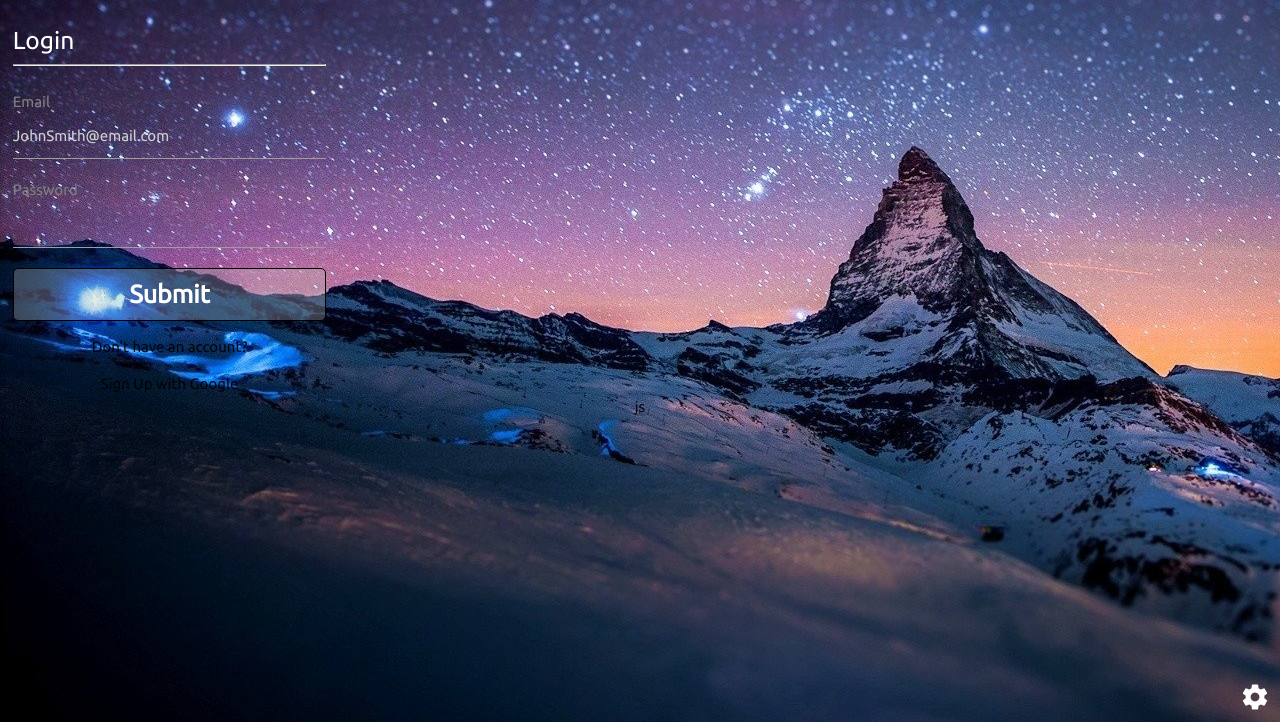
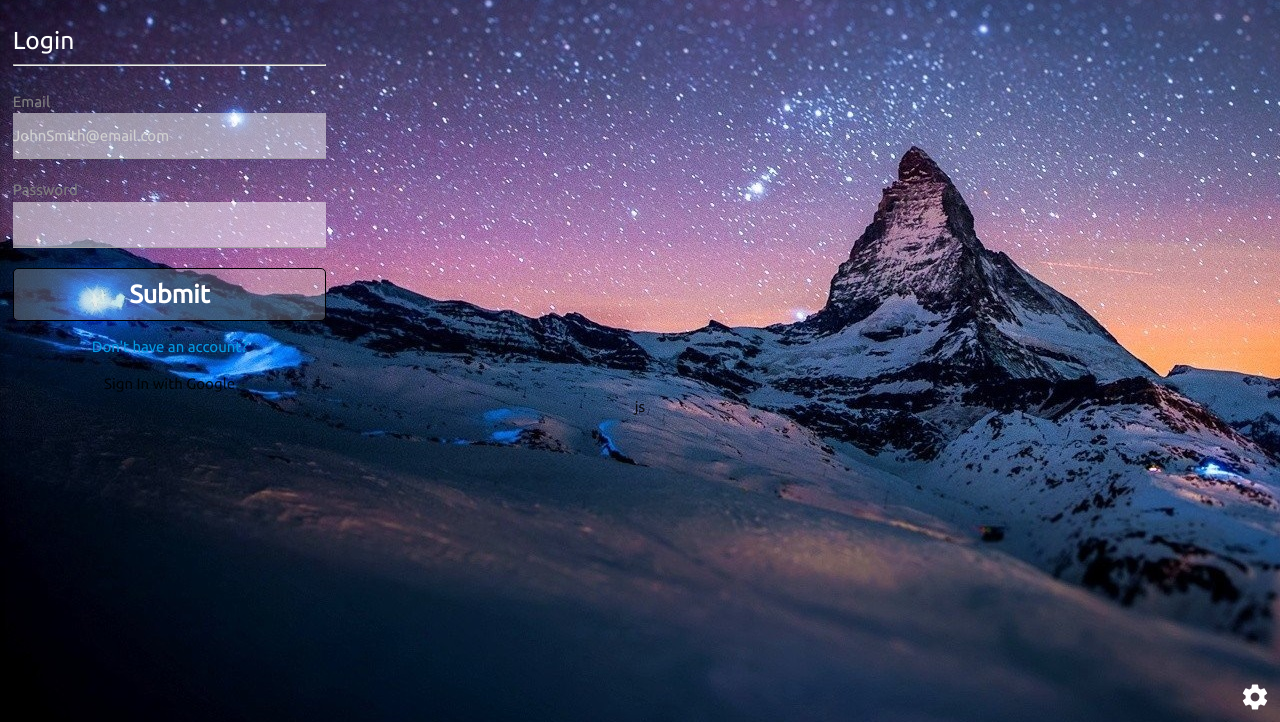
Before and after one commit to mkdinh/Group-Project-1, a plain HTML site: page login.html in a window 1280 px wide. Shown: the part 78-800 px from the top of the page. Drawn offline with nearby package versions, Linux system fonts and the light colour scheme; no server answers; a web font is replaced by a local one.

Commit message:
tweak input opacity

```diff
--- a/assets/css/style.css
+++ b/assets/css/style.css
@@ -101,6 +101,10 @@
 		color:grey;
 	}
 
+	#login-modal .input-field {
+		background-color: rgba(255, 255, 255, 0.5);
+	}
+
 	.login-submit{
 		border:1px solid black;
 		padding:10px;
--- a/assets/javascript/logic.js
+++ b/assets/javascript/logic.js
@@ -3,7 +3,7 @@
 // Initialize collapsible (uncomment the line below if you use the dropdown variation)
 $('.collapsible').collapsible();
 
- $(document).ready(function(){
+$(document).ready(function () {
   // the "href" attribute of the modal trigger must specify the modal ID that wants to be triggered
   $('.modal').modal();
 });
@@ -12,6 +12,8 @@
   e.preventDefault();
   $("#login-modal").modal('open');
 });
+
+
 
 $("#profile-input").submit(function (e) {
   e.preventDefault();
@@ -41,7 +43,7 @@
 
 // Make Materialize toasts dismissible with click
 $(document).on("click", ".toast", function () {
-  $(this).fadeOut(function(){
+  $(this).fadeOut(function () {
     $(this).remove();
   });
 });
--- a/login.html
+++ b/login.html
@@ -1,6 +1,7 @@
 <!DOCTYPE html>
 
 <html>
+
 <head>
 	<!--Import Google Icon Font-->
 	<link href="https://fonts.googleapis.com/icon?family=Material+Icons" rel="stylesheet">
@@ -8,12 +9,12 @@
 	<link href="https://fonts.googleapis.com/css?family=Scope+One" rel="stylesheet">
 	<link href="https://fonts.googleapis.com/css?family=Ubuntu" rel="stylesheet">
 	<!--Import materialize.css-->
-      <link type="text/css" rel="stylesheet" href="assets/css/materialize.min.css"  media="screen,projection"/>
+	<link type="text/css" rel="stylesheet" href="assets/css/materialize.min.css" media="screen,projection" />
 	<!-- personal css -->
 	<link type="text/css" rel="stylesheet" href="assets/css/style.css">
 
 	<!--Let browser know website is optimized for mobile-->
-      <meta name="viewport" content="width=device-width, initial-scale=1.0"/>
+	<meta name="viewport" content="width=device-width, initial-scale=1.0" />
 
 	<meta name="google-signin-scope" content="profile email">
 	<meta name="google-signin-client_id" content="605410716218-mir98nn8e8pod9i5l4up252ntgbj1m2r.apps.googleusercontent.com.apps.googleusercontent.com">
@@ -30,7 +31,8 @@
 			<a href="index.html" class="brand-logo"><i class="material-icons">cloud</i>Night By Night</a>
 			<ul class="right hide-on-med-and-down">
 				<li><input type="search" id="search-input"></li>
-				    <li><i class="material-icons">search</i></a></li>
+				<li><i class="material-icons">search</i></a>
+				</li>
 				<li><a href="login.html" id="refresh"><i class="material-icons">refresh</i></a></li>
 				<li><a href="login.html" class="btn btn-floating pulse" id="login"><i class="material-icons">perm_identity</i></a></li>
 			</ul>
@@ -39,7 +41,7 @@
 
 	<!-- Side Nav -->
 
-		<ul id="slide-out" class="side-nav"  style="background-color: rgba(135,136,156,.8)">
+	<ul id="slide-out" class="side-nav" style="background-color: rgba(135,136,156,.8)">
 		<li>
 			<div class="user-view">
 				<div class="background">
@@ -53,7 +55,9 @@
 		</li>
 		<li><a href="#!"><i class="material-icons">cloud</i>First Link With Icon</a></li>
 		<li><a href="#!">Second Link</a></li>
-		    <li><div class="divider"></div></li>
+		<li>
+			<div class="divider"></div>
+		</li>
 		<li><a class="subheader">Subheader</a></li>
 		<li><a class="waves-effect" href="#!">Third Link With Waves</a></li>
 	</ul>
@@ -73,15 +77,14 @@
 					<hr>
 					<form class="profile-input">
 						<h7>Email</h7>
-							<input type="email" placeholder="JohnSmith@email.com">
+						<input type="email" placeholder="JohnSmith@email.com" class="input-field">
 						<h7>Password</h7>
-							<input type="password">
+						<input type="password" class="input-field">
 						<input type="submit" class=" login-submit center waves-effect waves-block waves-light ">
 					</form>
 
-				       	<p class="center">Don't have an account?</p>
-				       	<!-- <p class="center"><a href='#signUp-modal'>Sign Up</a></p> -->
-				       	<div id="g-signin" class="center" data-onsuccess="onSignIn">Sign Up with Google</div>
+					<p class="center"><a href='#signUp-modal'>Don't have an account?</a></p>
+					<div id="g-signin" class="center" data-onsuccess="onSignIn">Sign In with Google</div>
 
 					<!-- close login Div -->
 				</div>
@@ -163,4 +166,5 @@
 		<!-- Import logics javascript -->
 		<script type="text/javascript" src="assets/javascript/logic.js"></script>
 </body>
+
 </html>
```
Lines whose indentation alone changed are shown as unchanged.
